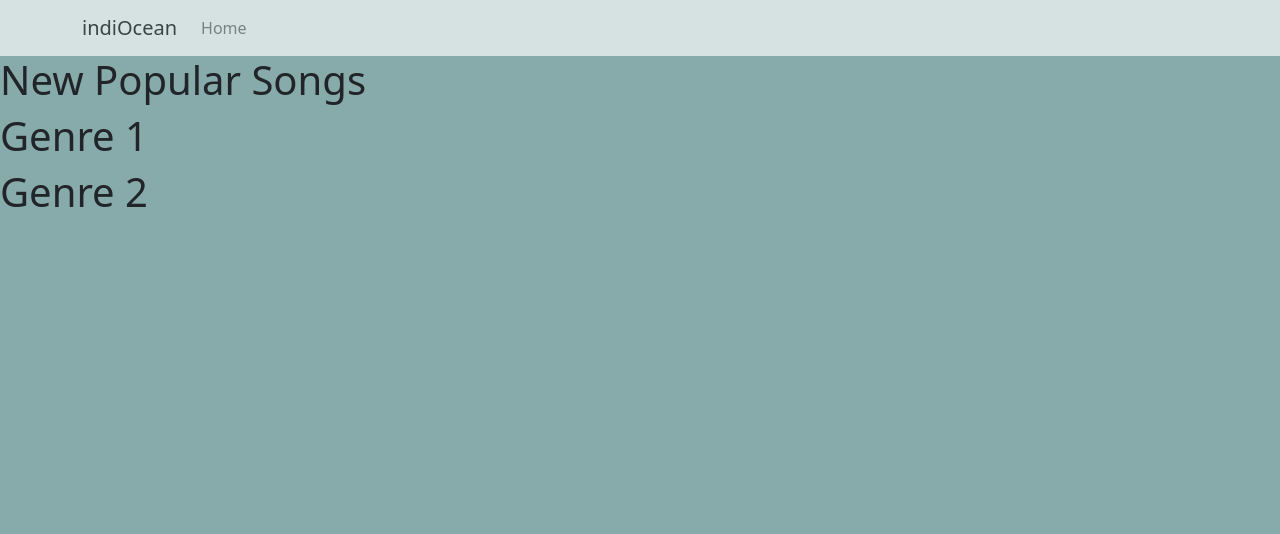
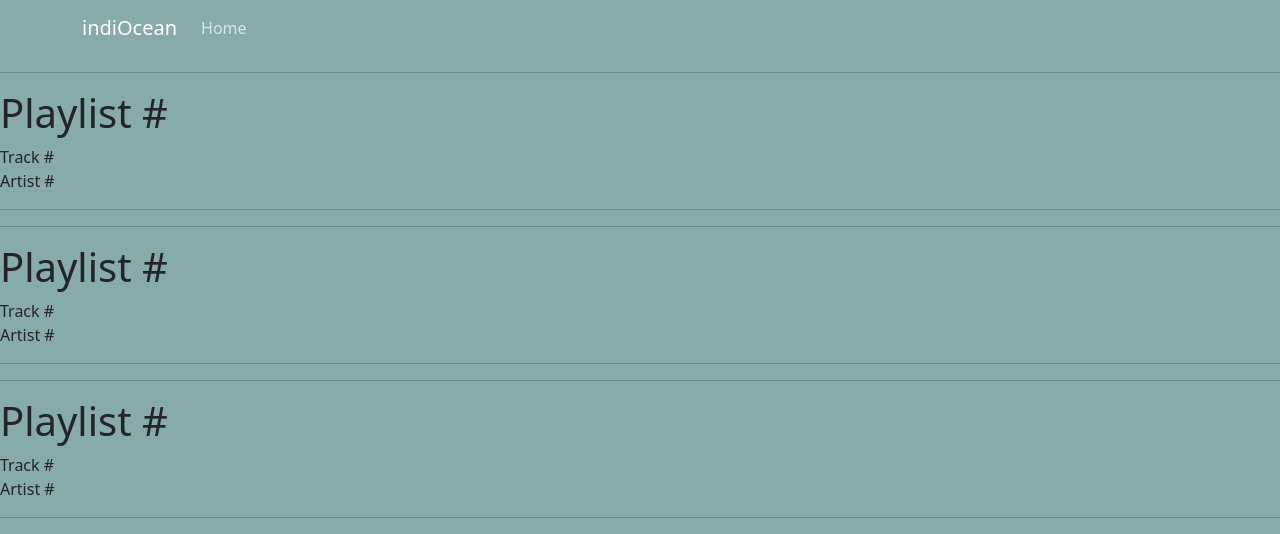
Before and after one commit to taehwan01/IndiOcean-react, a React (Create React App) app: page / in a window 1280 px wide. Shown: the top 534 px of the page. Built offline with nearby package versions, Linux system fonts and the light colour scheme.

Commit message:
ADD list component

```diff
--- a/src/App.css
+++ b/src/App.css
@@ -2,6 +2,16 @@ body{
   background-color: #87aaaa;
 }
 
-.tae{
+.navi{
+  color: white;
+}
+
+.navimenu{
+  color: white;
   opacity: 0.7;
 }
+
+.navimenu:hover{
+  color: white;
+  opacity: 1;
+}
--- a/src/App.js
+++ b/src/App.js
@@ -1,20 +1,23 @@
 import "bootstrap/dist/css/bootstrap.css";
-import "./App.css";
-
 import { Container, Navbar, Nav } from "react-bootstrap";
 import { useNavigate } from "react-router-dom";
+import "./App.css";
+import List from './components/List'
 
 function App() {
   let navigate = useNavigate();
 
   return (
     <>
-      <div className="tae">
-        <Navbar bg="light" varian="light">
+      <div>
+        <Navbar>
           <Container>
-            <Navbar.Brand href="#home">indiOcean</Navbar.Brand>
+            <Navbar.Brand href="#home" className="navi">
+              indiOcean
+            </Navbar.Brand>
             <Nav className="me-auto">
               <Nav.Link
+                className="navimenu"
                 onClick={() => {
                   navigate("/");
                 }}
@@ -25,24 +28,9 @@ function App() {
           </Container>
         </Navbar>
       </div>
-      <section>
-        <div>
-          <h1>New Popular Songs</h1>
-        </div>
-        <div>{/* here goes the lists */}</div>
-      </section>
-      <section>
-        <div>
-          <h1>Genre 1</h1>
-        </div>
-        <div>{/* here goes the lists */}</div>
-      </section>
-      <section>
-        <div>
-          <h1>Genre 2</h1>
-        </div>
-        <div>{/* here goes the lists */}</div>
-      </section>
+      <List></List>
+      <List></List>
+      <List></List>
     </>
   );
 }
--- /dev/null
+++ b/src/components/List.js
@@ -0,0 +1,17 @@
+function List() {
+  return (
+    <>
+      <section>
+        <hr/>
+        <div>
+          <h1>Playlist #</h1>
+        </div>
+        <div>Track #</div>
+        <div>Artist #</div>
+        <hr/>
+      </section>
+    </>
+  );
+}
+
+export default List;
```
